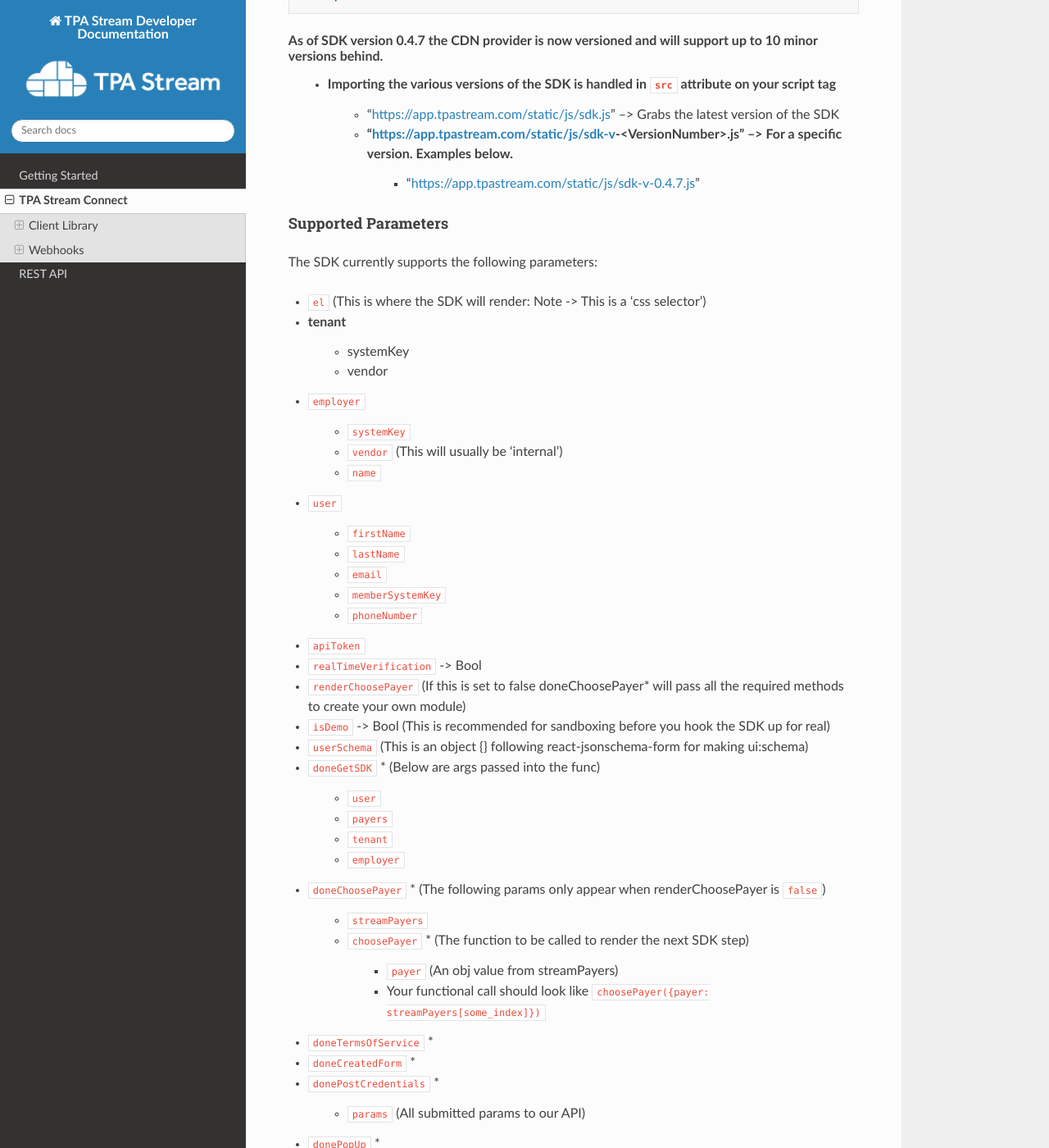
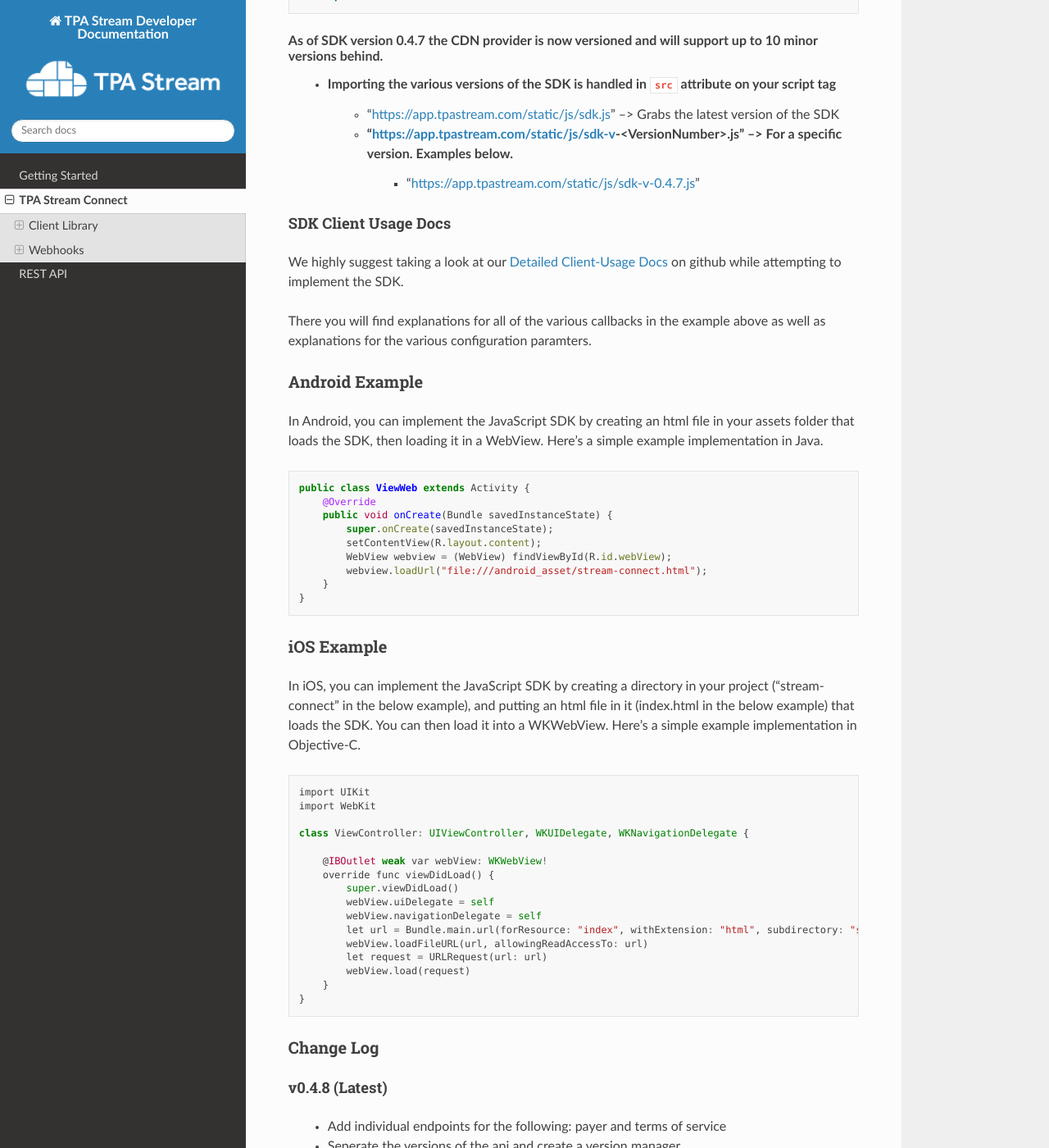
Before and after one commit to TPAStream/developer-docs, a Sphinx documentation site: the page built from source/connect.rst, in a window 1280 px wide and 1400 px high, scrolled down 1519 px. Shown: the whole window at 82% size. Built offline with Sphinx 7.4.7 and the Read the Docs theme 2.0.0, drawn with Linux system fonts in a browser that asks for light colours; some of the changed text lies outside the part shown.

Commit message:
Link to github.

```diff
--- a/source/connect.rst
+++ b/source/connect.rst
@@ -97,73 +97,16 @@
     * "https://app.tpastream.com/static/js/sdk-v-<VersionNumber>.js" --> For a specific version. Examples below.
         * "https://app.tpastream.com/static/js/sdk-v-0.4.7.js"
 
---------------------
-Supported Parameters
---------------------
+---------------------
+SDK Client Usage Docs
+---------------------
 
-The SDK currently supports the following parameters:
+We highly suggest taking a look at our
+`Detailed Client-Usage Docs <https://github.com/TPAStream/stream-connect-js-sdk/blob/master/docs/client-usage.md#client-usage>`_
+on github while attempting to implement the SDK.
 
-* :code:`el` (This is where the SDK will render: Note -> This is a ‘css selector’)
-* tenant
-    * systemKey
-    * vendor
-* :code:`employer`
-
-    * :code:`systemKey`
-    * :code:`vendor` (This will usually be 'internal')
-    * :code:`name`
-* :code:`user`
-
-    * :code:`firstName`
-    * :code:`lastName`
-    * :code:`email`
-    * :code:`memberSystemKey`
-    * :code:`phoneNumber`
-* :code:`apiToken`
-* :code:`realTimeVerification` -> Bool
-* :code:`renderChoosePayer` (If this is set to false doneChoosePayer* will pass all the required methods to create your own module)
-* :code:`isDemo` -> Bool (This is recommended for sandboxing before you hook the SDK up for real)
-* :code:`userSchema` (This is an object {} following react-jsonschema-form for making ui:schema)
-* :code:`doneGetSDK` * (Below are args passed into the func)
-
-    * :code:`user`
-    * :code:`payers`
-    * :code:`tenant`
-    * :code:`employer`
-* :code:`doneChoosePayer` * (The following params only appear when renderChoosePayer is :code:`false`)
-
-    * :code:`streamPayers`
-    * :code:`choosePayer` * (The function to be called to render the next SDK step)
-
-        * :code:`payer` (An obj value from streamPayers)
-        * Your functional call should look like :code:`choosePayer({payer: streamPayers[some_index]})`
-* :code:`doneTermsOfService` *
-* :code:`doneCreatedForm` *
-* :code:`donePostCredentials` *
-
-    * :code:`params` (All submitted params to our API)
-* :code:`donePopUp` *
-* :code:`doneRealTime` *
-* :code:`doneEasyEnroll` *
-
-  * :code:`employer`
-  * :code:`payer`
-  * :code:`policyHolder`
-  * :code:`user`
-  * :code:`tenant`
-* :code:`handleFormErrors` *
-
-  * :code:`error`
-  * :code:`error_parts`
-
-    * :code:`response`
-    * :code:`request`
-    * :code:`config`
-
-Note: only ‘el’ is required for demo mode
-
-Function (:code:`() => {}`) parameters are Starred*
-
+There you will find explanations for all of the various callbacks in the example above as well as explanations for
+the various configuration paramters.
 
 ***************
 Android Example
```
